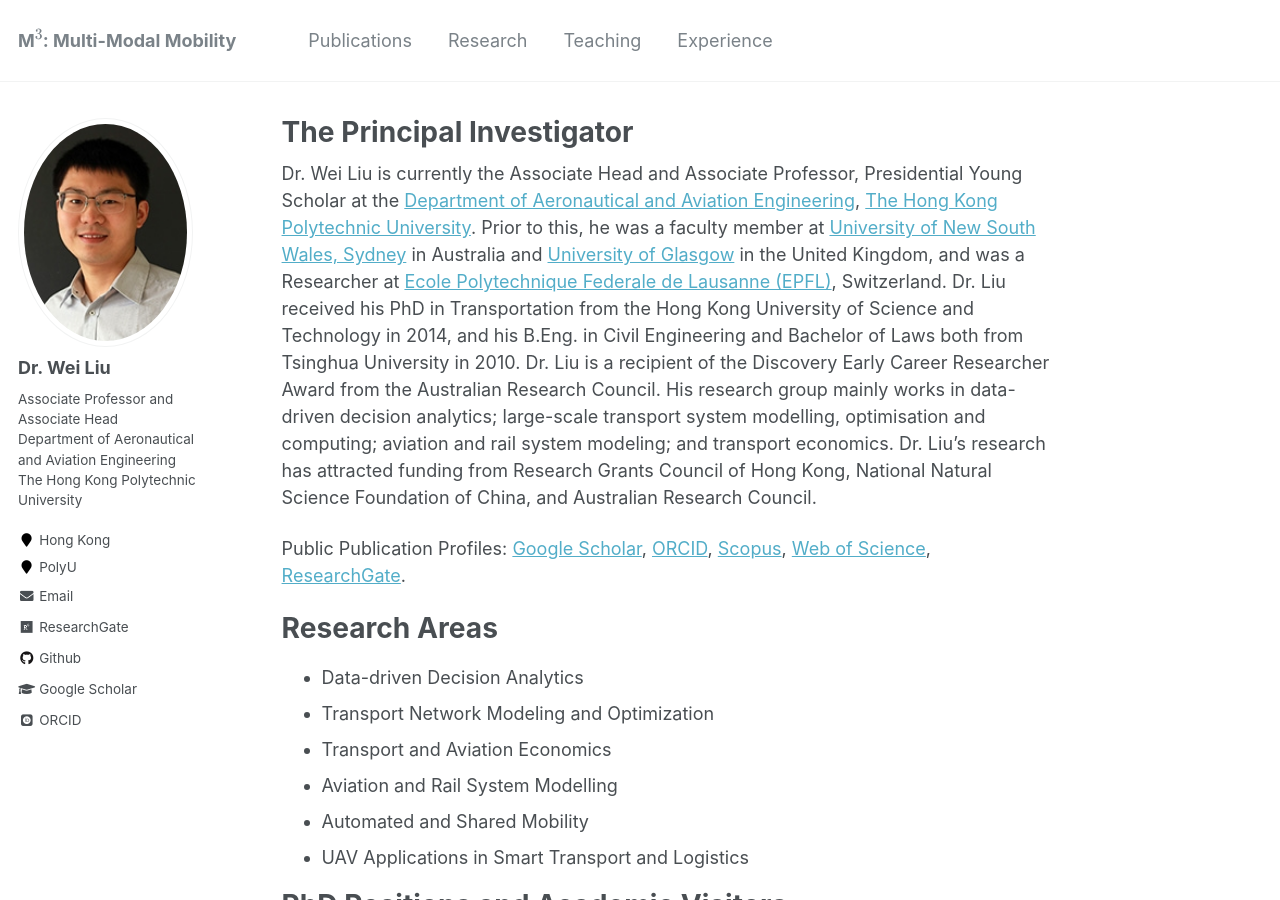
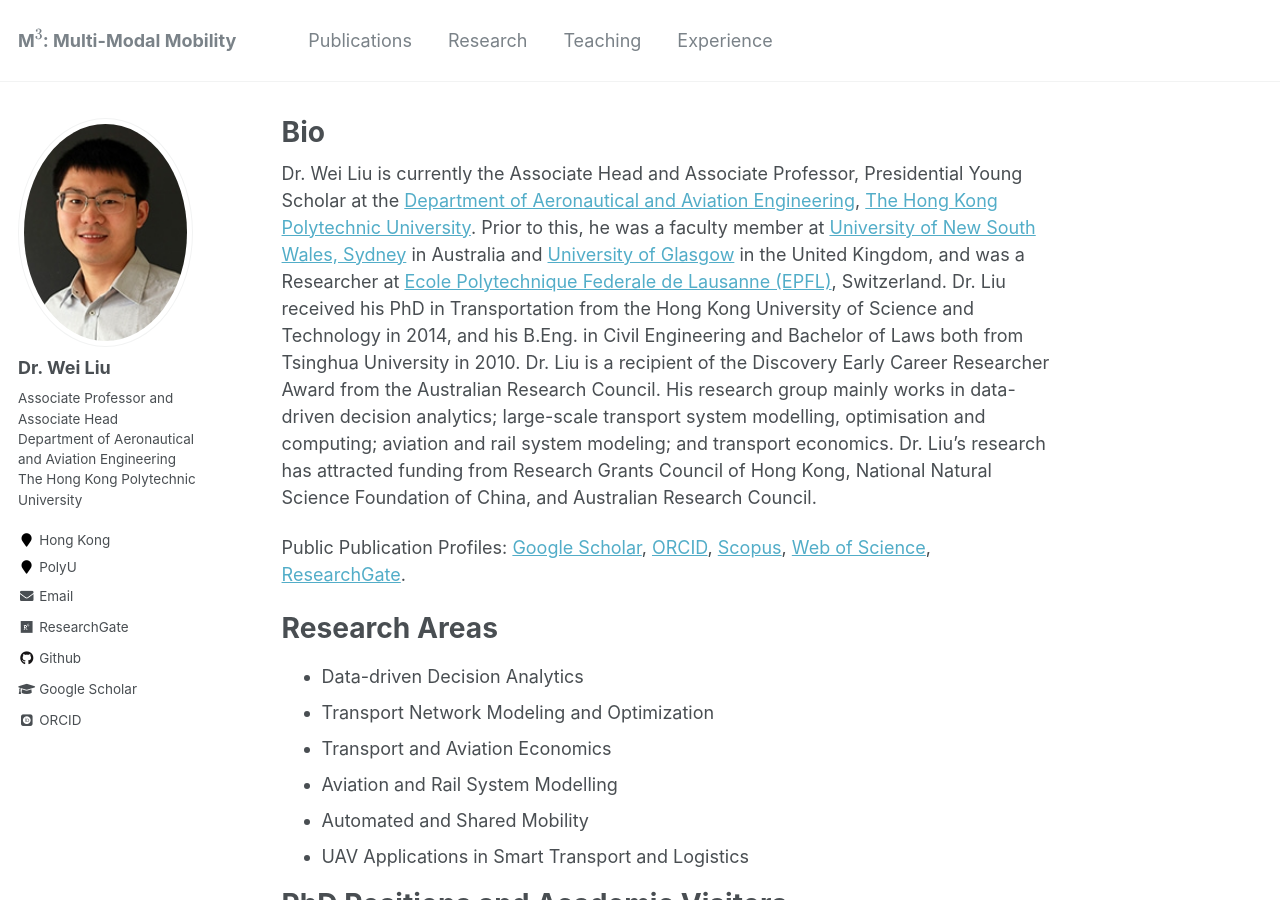
Before and after one commit to weiliu2016/weiliu2016.github.io, a Jekyll site: the page built from _pages/about.md, in a window 1280 px wide and 900 px high. Built offline with Jekyll 4.4.1, drawn with Linux system fonts in a browser that asks for light colours; some web fonts are replaced; formulas are drawn with MathJax 3.

Commit message:
Update about.md

```diff
--- a/_pages/about.md
+++ b/_pages/about.md
@@ -1,7 +1,7 @@
 ---
 permalink: /
-title: "The Principal Investigator"
-excerpt: "The Principal Investigator"
+title: "Bio"
+excerpt: "Bio"
 author_profile: true
 redirect_from:
   - /about/
```
